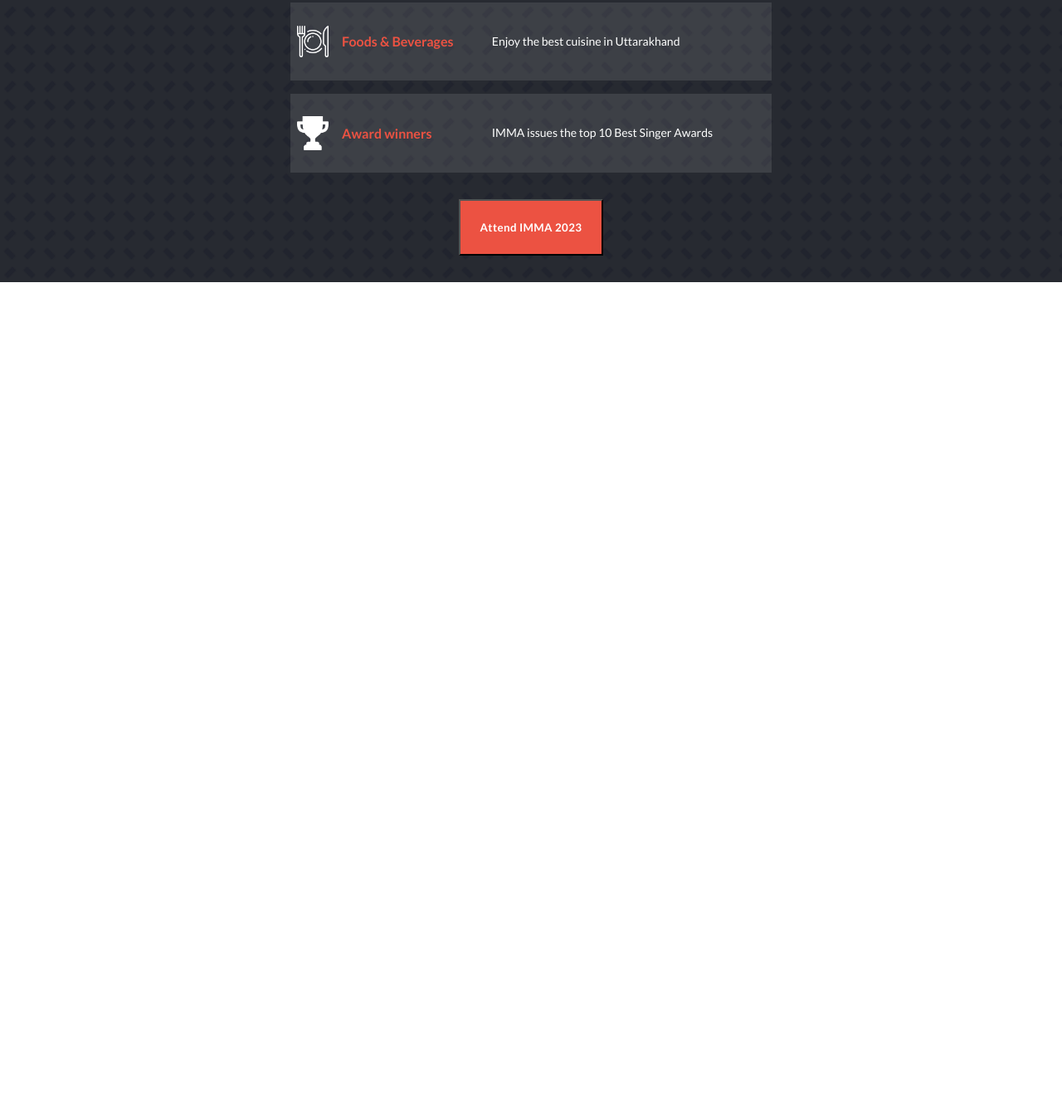
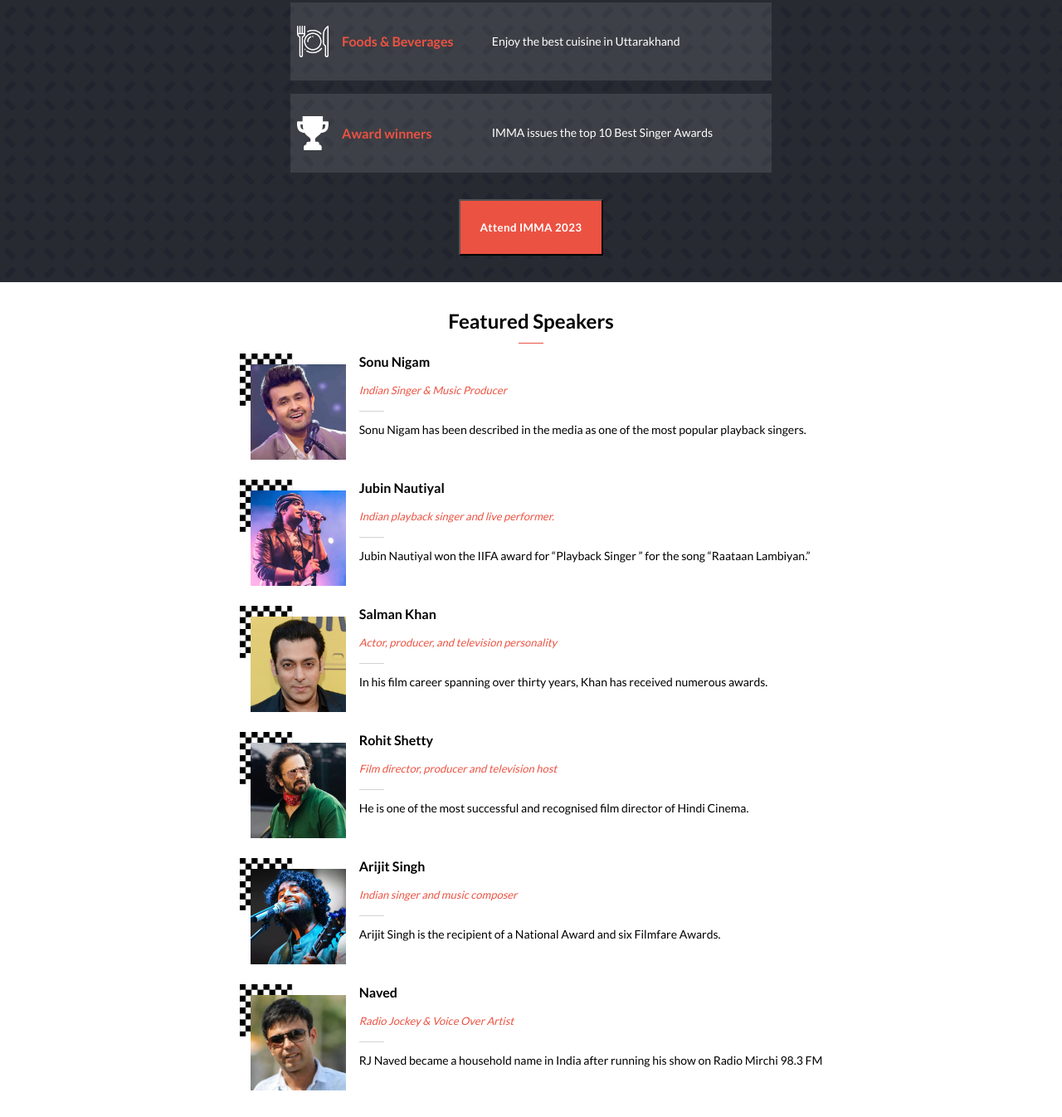
Before and after one commit to rbhatt1999/HTML-CSS-JS-capstone, a website: page index.html in a window 1280 px wide. Shown: the part 871-2217 px from the top of the page at 83% size. Before the commit the page ends 1211 px from the top, so only its background shows below. Drawn offline with Linux system fonts and the light colour scheme.

Commit message:
add headline and speaker section

```diff
--- a/index.html
+++ b/index.html
@@ -52,6 +52,13 @@
       </ul>
       <button class="main-program-btn btn">Attend IMMA 2023</button>
     </section>
+    <section class="featured-speakers">
+      <h2>Featured Speakers</h2>
+      <div class="underline1"></div>
+      <ul class="featured-speakers-list">
+      </ul>
+    </section>
   </main>
+  <script src="./script/main.js"></script>
 </body>
 </html>
--- /dev/null
+++ b/script/main.js
@@ -0,0 +1,52 @@
+let speakers = [
+  {
+    name:'Sonu Nigam',
+    position: 'Indian Singer & Music Producer',
+    description:'Sonu Nigam has been described in the media as one of the most popular playback singers.',
+    image: './speakers-images/speaker-1.jpg'
+  },
+  {
+    name:'Jubin Nautiyal',
+    position: 'Indian playback singer and live performer.',
+    description:'Jubin Nautiyal won the IIFA award for “Playback Singer ” for the song “Raataan Lambiyan.” ',
+    image: './speakers-images/speaker-2.jpg'
+  },
+  {
+    name:'Salman Khan',
+    position: 'Actor, producer, and television personality',
+    description:'In his film career spanning over thirty years, Khan has received numerous awards.',
+    image: './speakers-images/speaker-3.jpg'
+  },
+  {
+    name:'Rohit Shetty',
+    position: 'Film director, producer and television host',
+    description:'He is one of the most successful and recognised film director of Hindi Cinema.',
+    image: './speakers-images/speaker-4.jpg'
+  },
+  {
+    name:'Arijit Singh',
+    position: 'Indian singer and music composer',
+    description:'Arijit Singh is the recipient of a National Award and six Filmfare Awards.',
+    image: './speakers-images/speaker-5.jpg'
+  },
+  {
+    name:'Naved',
+    position: 'Radio Jockey & Voice Over Artist ',
+    description:`RJ Naved became a household name in India after running his show on Radio Mirchi 98.3 FM`,
+    image: './speakers-images/speaker-6.jpg'
+  }
+]
+
+let speakerList = document.querySelector('.featured-speakers-list');
+
+speakers.forEach((item)=>{
+  let li = document.createElement('li');
+  li.innerHTML=`<div class="speaker-image-container"> <img src="${item.image}" alt="${item.name}'s photo"></div>
+  <div class="speaker-details-container">
+    <h3>${item.name}</h3>
+    <p class="speaker-position"><i>${item.position}</i></p>
+    <div class="underline2"></div>
+    <p class="speaker-discription">${item.description}</p>
+  </div>`
+  speakerList.appendChild(li);
+});
--- a/styles/main.css
+++ b/styles/main.css
@@ -19,7 +19,7 @@
   position: fixed;
   top: 0.5rem;
   left: 0.5rem;
-  right:0;
+  right: 0;
 }
 
 .headline-section {
@@ -40,9 +40,9 @@
 
 .headline-h1 {
   -webkit-background-clip: text;
-	background-clip: text;
-	background-image: url(../background_images/orange.jpeg);
-	color: transparent;
+  background-clip: text;
+  background-image: url(../background_images/orange.jpeg);
+  color: transparent;
 }
 
 .headline-h1 h1 {
@@ -80,7 +80,7 @@
   display: flex;
   flex-direction: column;
   align-items: center;
-  padding: 2rem 0.7rem;
+  padding: 2rem 1rem;
   background-image: url(../icons/main-fill-bg.png);
   background-size: 3rem;
   background-repeat: repeat;
@@ -97,7 +97,6 @@
   align-self: center;
   margin: 0.75rem 0;
   height: 0.1rem;
-  align-self: center;
 }
 
 .program-list {
@@ -154,9 +153,75 @@
   transition: all 400ms linear 0.1ms;
 }
 
-.btn:hover{
+.btn:hover {
   background-color: var(--color-white);
   color: var(--primary);
   border: 2px solid var(--primary);
   border-radius: 10px;
 }
+
+.featured-speakers {
+  display: flex;
+  flex-direction: column;
+  align-items: center;
+  padding: 2rem 1rem;
+}
+
+.featured-speakers-list {
+  display: flex;
+  flex-direction: column;
+  gap: 1.5rem;
+}
+
+.featured-speakers-list li {
+  display: flex;
+  flex-direction: row;
+  gap: 1rem;
+}
+
+.speaker-image-container {
+  position: relative;
+  min-width: 8rem;
+  min-height: 8rem;
+  background-image: url(../speakers-images/backgound-format.jpg);
+  background-size: contain;
+  background-position: top left;
+  background-repeat: no-repeat;
+}
+
+.speaker-image-container img {
+  position: absolute;
+  width: 90%;
+  top: 10%;
+  left: 10%;
+}
+
+.speaker-details-container {
+  display: flex;
+  flex-direction: column;
+  gap: 0.8rem;
+}
+
+.speaker-details-container h3 {
+  font-weight: bold;
+  font-size: 1rem;
+}
+
+.speaker-position {
+  color: var(--primary);
+  font-size: 0.8125rem;
+  line-height: 1.5rem;
+  font-weight: normal;
+}
+
+.underline2 {
+  background-color: var(--tertiary);
+  width: 1.9rem;
+  height: 0.1rem;
+}
+
+.speaker-discription {
+  line-height: 1.125rem;
+  font-size: 0.875rem;
+  font-weight: normal;
+}
```
Also changed, not shown: speakers-images/backgound-format.jpg (added), speakers-images/speaker-1.jpg (added), speakers-images/speaker-2.jpg (added), speakers-images/speaker-3.jpg (added), speakers-images/speaker-4.jpg (added), speakers-images/speaker-5.jpg (added), speakers-images/speaker-6.jpg (added).
